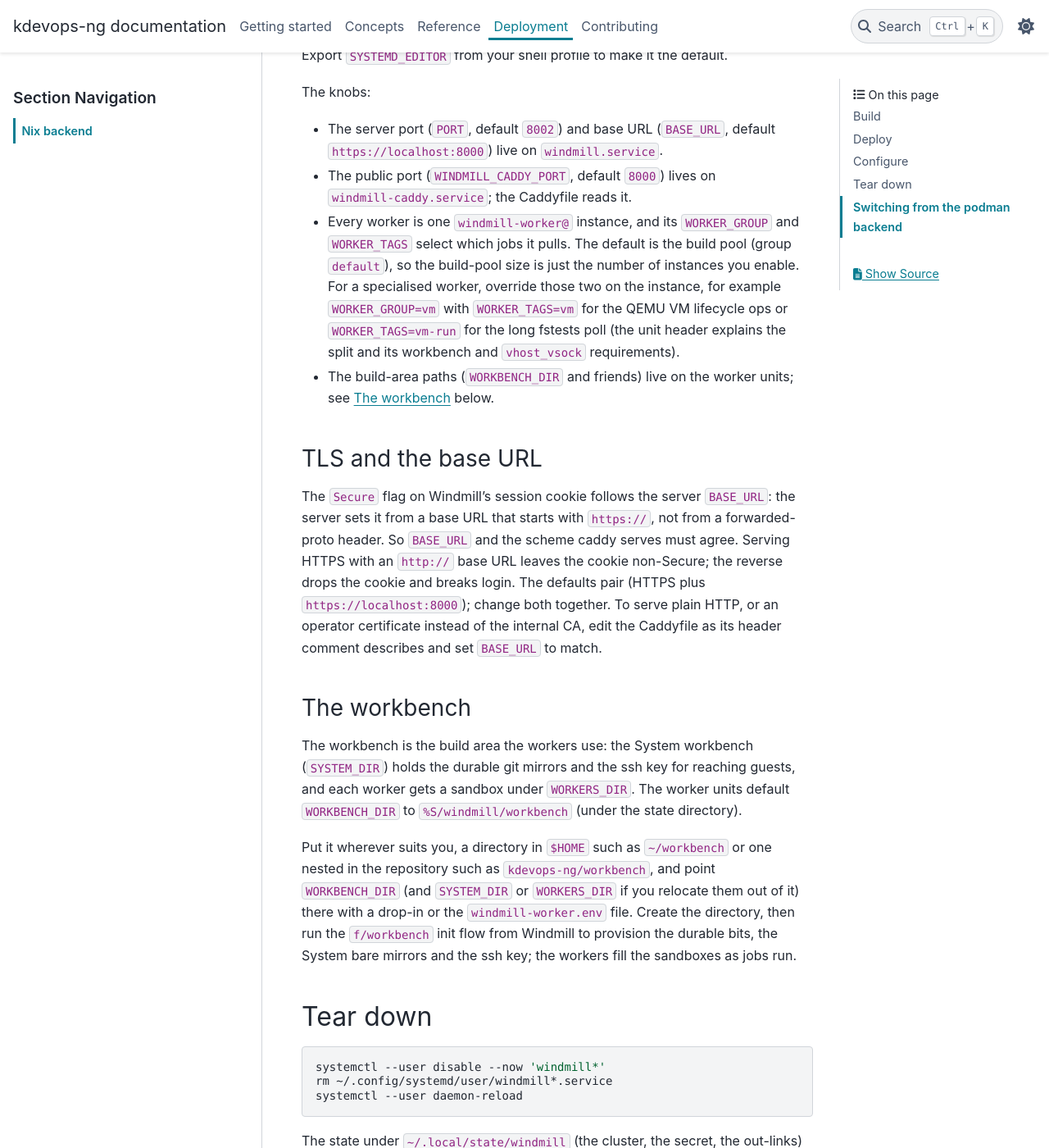
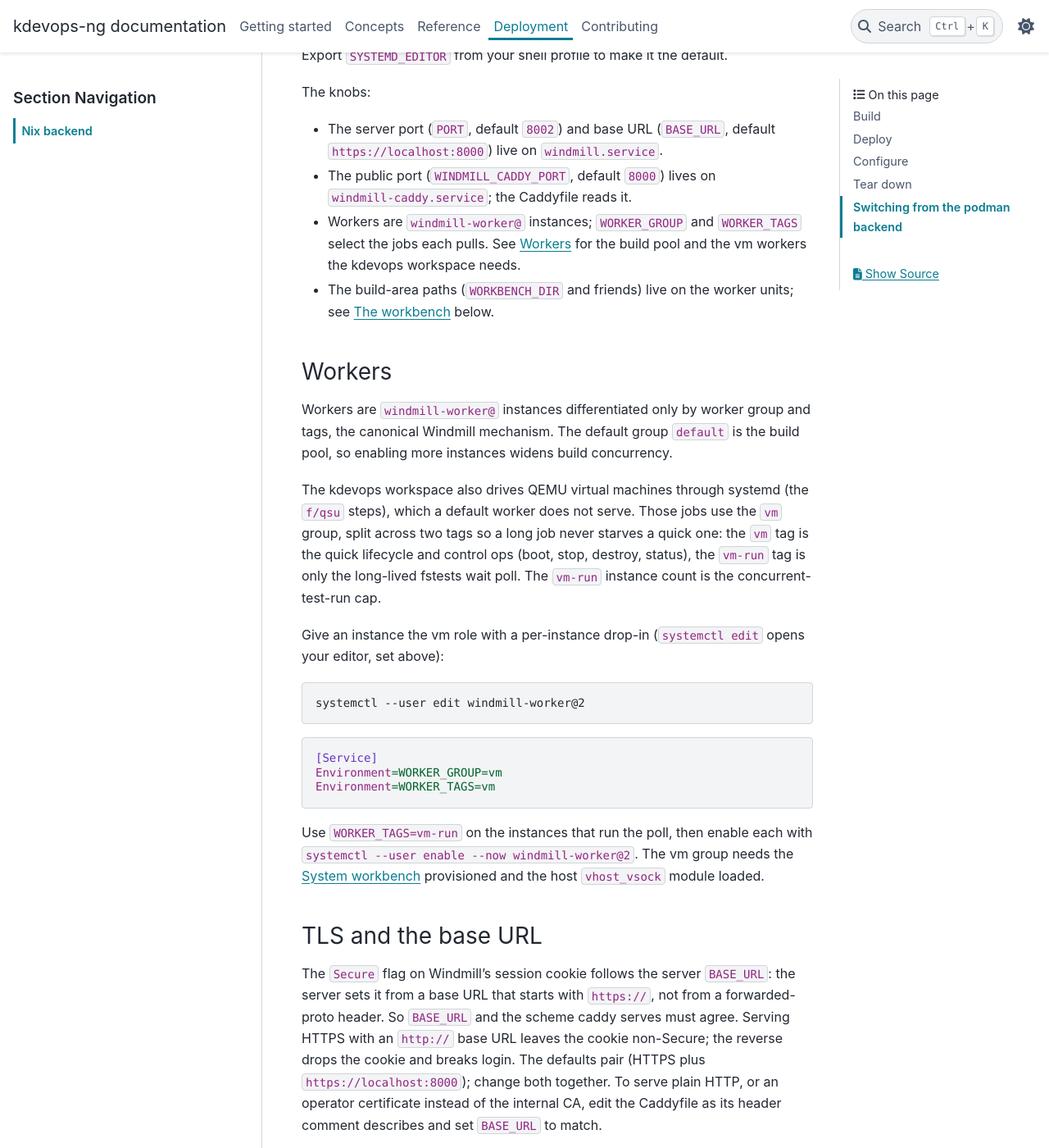
Before and after one commit to dagomez137/kdevops-ng, a Sphinx documentation site: the page built from docs/deployment/nix-backend.rst, in a window 1280 px wide and 1400 px high, scrolled down 1847 px. Shown: the whole window at 82% size. Built offline with Sphinx 7.4.7 and the PyData theme 0.15.4, drawn with Linux system fonts in a browser that asks for light colours; some of the changed text lies outside the part shown.

Commit message:
docs: sharpen the workbench terminology and document vm workers
Rewrite the nix-backend workbench section against the glossary: the workbench
is the Developer's build area that holds the worktree-groups, not "the build
area the workers use" (workers build in their own sandboxes). Link the
Workbench, System workbench, Worker sandbox and Worktree-group terms rather
than restating them, and spell out that each piece relocates on its own,
WORKBENCH_DIR moves the whole area and the groups with it while SYSTEM_DIR and
WORKERS_DIR move out independently, with the default under the systemd state
directory.

Add a Workers section explaining that workers differ only by group and tags,
and how to deploy the vm workers the kdevops workspace needs: the vm group runs
the f/qsu QEMU-over-systemd steps, split across a vm tag for quick lifecycle
ops and a vm-run tag for the long fstests poll (the vm-run count is the
concurrent-test-run cap), enabled with per-instance drop-ins.

Generated-by: Claude AI
Signed-off-by: Daniel Gomez <da.gomez@kernel.org>

```diff
--- a/docs/deployment/nix-backend.rst
+++ b/docs/deployment/nix-backend.rst
@@ -88,15 +88,42 @@ The knobs:
   default ``https://localhost:8000``) live on ``windmill.service``.
 * The public port (``WINDMILL_CADDY_PORT``, default ``8000``) lives on
   ``windmill-caddy.service``; the Caddyfile reads it.
-* Every worker is one ``windmill-worker@`` instance, and its ``WORKER_GROUP``
-  and ``WORKER_TAGS`` select which jobs it pulls. The default is the build pool
-  (group ``default``), so the build-pool size is just the number of instances
-  you enable. For a specialised worker, override those two on the instance, for
-  example ``WORKER_GROUP=vm`` with ``WORKER_TAGS=vm`` for the QEMU VM lifecycle
-  ops or ``WORKER_TAGS=vm-run`` for the long fstests poll (the unit header
-  explains the split and its workbench and ``vhost_vsock`` requirements).
+* Workers are ``windmill-worker@`` instances; ``WORKER_GROUP`` and
+  ``WORKER_TAGS`` select the jobs each pulls. See `Workers`_ for the build pool
+  and the vm workers the kdevops workspace needs.
 * The build-area paths (``WORKBENCH_DIR`` and friends) live on the worker units;
   see `The workbench`_ below.
+
+Workers
+-------
+
+Workers are ``windmill-worker@`` instances differentiated only by worker group
+and tags, the canonical Windmill mechanism. The default group ``default`` is the
+build pool, so enabling more instances widens build concurrency.
+
+The kdevops workspace also drives QEMU virtual machines through systemd (the
+``f/qsu`` steps), which a default worker does not serve. Those jobs use the
+``vm`` group, split across two tags so a long job never starves a quick one: the
+``vm`` tag is the quick lifecycle and control ops (boot, stop, destroy,
+status), the ``vm-run`` tag is only the long-lived fstests wait poll. The
+``vm-run`` instance count is the concurrent-test-run cap.
+
+Give an instance the vm role with a per-instance drop-in (``systemctl edit``
+opens your editor, set above):
+
+.. code-block:: shell
+
+   systemctl --user edit windmill-worker@2
+
+.. code-block:: ini
+
+   [Service]
+   Environment=WORKER_GROUP=vm
+   Environment=WORKER_TAGS=vm
+
+Use ``WORKER_TAGS=vm-run`` on the instances that run the poll, then enable each
+with ``systemctl --user enable --now windmill-worker@2``. The vm group needs the
+:term:`System workbench` provisioned and the host ``vhost_vsock`` module loaded.
 
 TLS and the base URL
 --------------------
@@ -113,19 +140,27 @@ as its header comment describes and set ``BASE_URL`` to match.
 The workbench
 -------------
 
-The workbench is the build area the workers use: the System workbench
-(``SYSTEM_DIR``) holds the durable git mirrors and the ssh key for reaching
-guests, and each worker gets a sandbox under ``WORKERS_DIR``. The worker units
-default ``WORKBENCH_DIR`` to ``%S/windmill/workbench`` (under the state
-directory).
+The worker build-area paths point at a :term:`Workbench`, the
+:term:`Developer`'s build area that holds the :term:`Worktree-groups
+<Worktree-group>`. It is not a Windmill workspace, and not where a worker
+builds. Two infrastructure siblings sit beside the groups: the :term:`System
+workbench` (``system/``, ``SYSTEM_DIR``), the host-local singleton holding the
+mirrors, bares, ssh key and store, and the :term:`Worker sandboxes <Worker
+sandbox>` (``workers/<id>/``, ``WORKERS_DIR``), where the workers actually
+build.
 
-Put it wherever suits you, a directory in ``$HOME`` such as ``~/workbench`` or
-one nested in the repository such as ``kdevops-ng/workbench``, and point
-``WORKBENCH_DIR`` (and ``SYSTEM_DIR`` or ``WORKERS_DIR`` if you relocate them
-out of it) there with a drop-in or the ``windmill-worker.env`` file. Create the
-directory, then run the ``f/workbench`` init flow from Windmill to provision the
-durable bits, the System bare mirrors and the ssh key; the workers fill the
-sandboxes as jobs run.
+The units default ``WORKBENCH_DIR`` to ``%S/windmill/workbench``, under the
+systemd state directory (``%S`` is ``$XDG_STATE_HOME``), the recommended place
+for persistent service state. Each piece relocates on its own: ``WORKBENCH_DIR``
+moves the whole area, the worktree-groups included, so set it to put the groups
+where you want them, a directory in ``$HOME`` such as ``$HOME/src`` or one
+nested in the repository such as ``kdevops-ng/workbench``; ``SYSTEM_DIR`` and
+``WORKERS_DIR`` default inside it but move out independently. Override any of
+them with a drop-in or the ``windmill-worker.env`` file.
+
+Run the ``f/workbench`` init flow from Windmill to provision the System
+workbench (the bare mirrors and the ssh key); the workers fill their sandboxes
+as jobs run.
 
 Tear down
 =========
```
